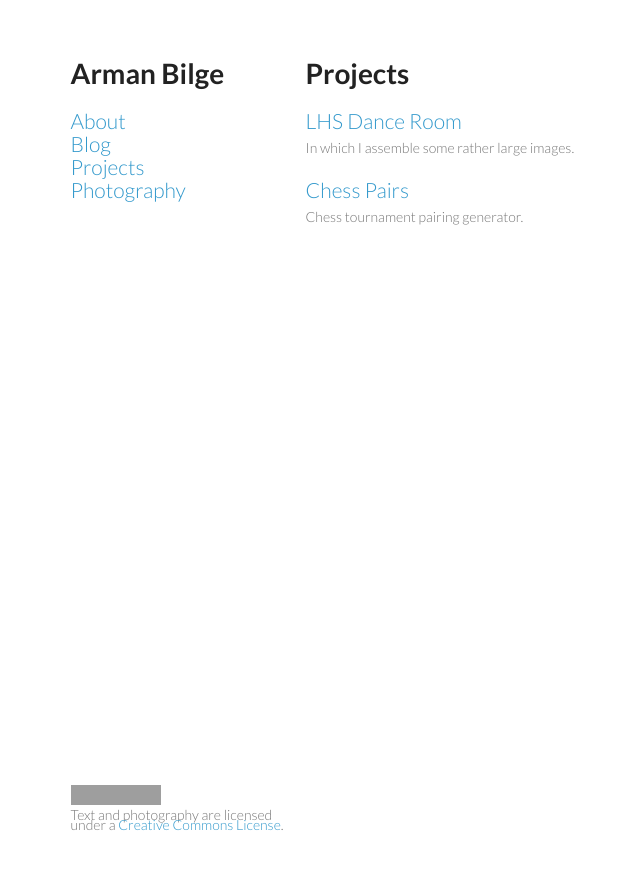
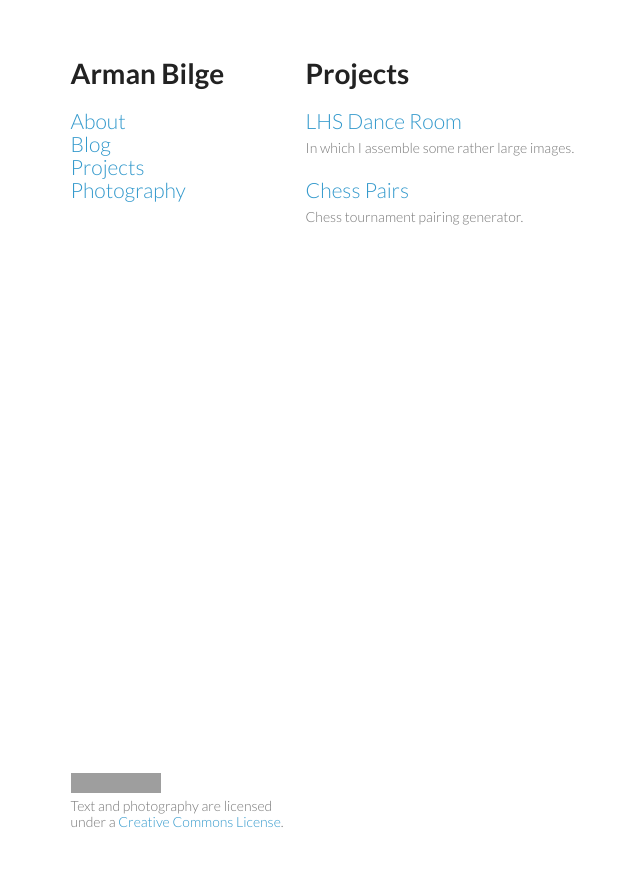
Before and after one commit to armanbilge/armanbilge.github.io, a Jekyll site: the page built from projects/index.md, in a window 1280 px wide. Shown: the top 870 px of the page, without its empty margins (202-842 px from the left). Built offline with Jekyll 4.4.1, drawn with Linux system fonts in a browser that asks for light colours; grey boxes are pictures that could not be loaded.

Commit message:
Update styles.css

```diff
--- a/stylesheets/styles.css
+++ b/stylesheets/styles.css
@@ -189,7 +189,7 @@ footer {
 }
 
 footer p {
-  line-height:10px;
+  line-height:16px;
 }
 
 @media print, screen and (max-width: 960px) {
```
